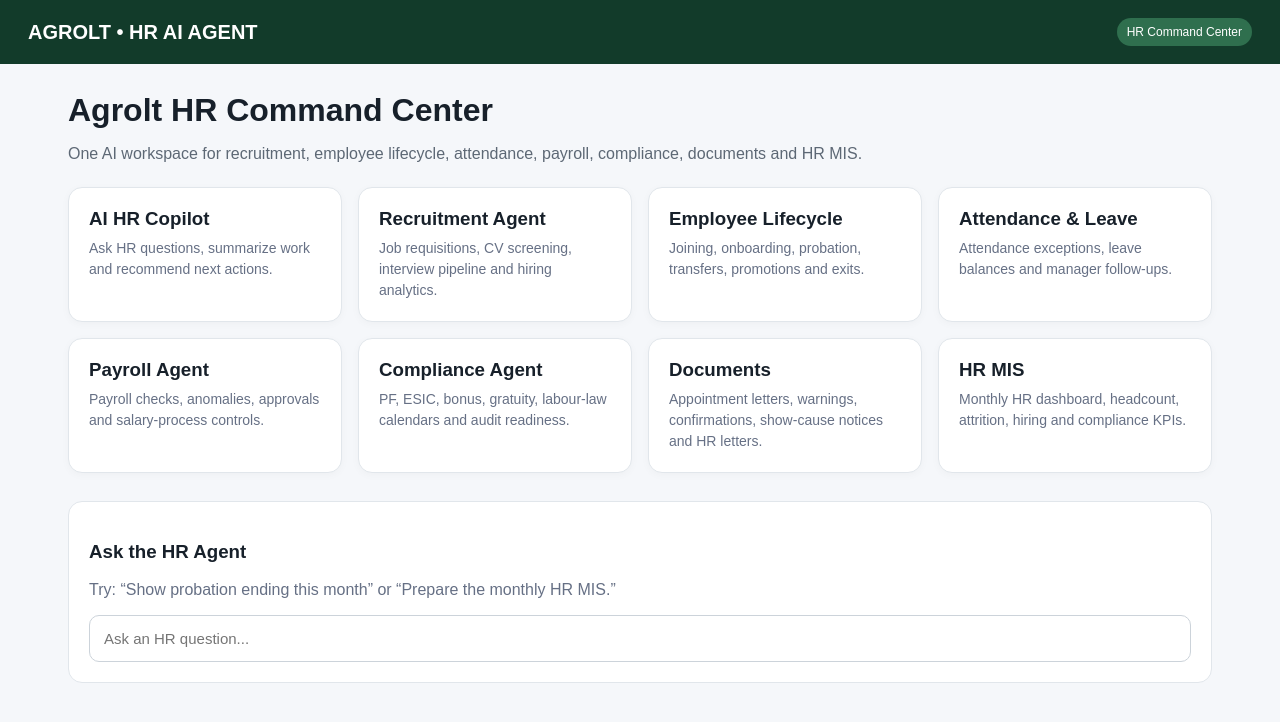
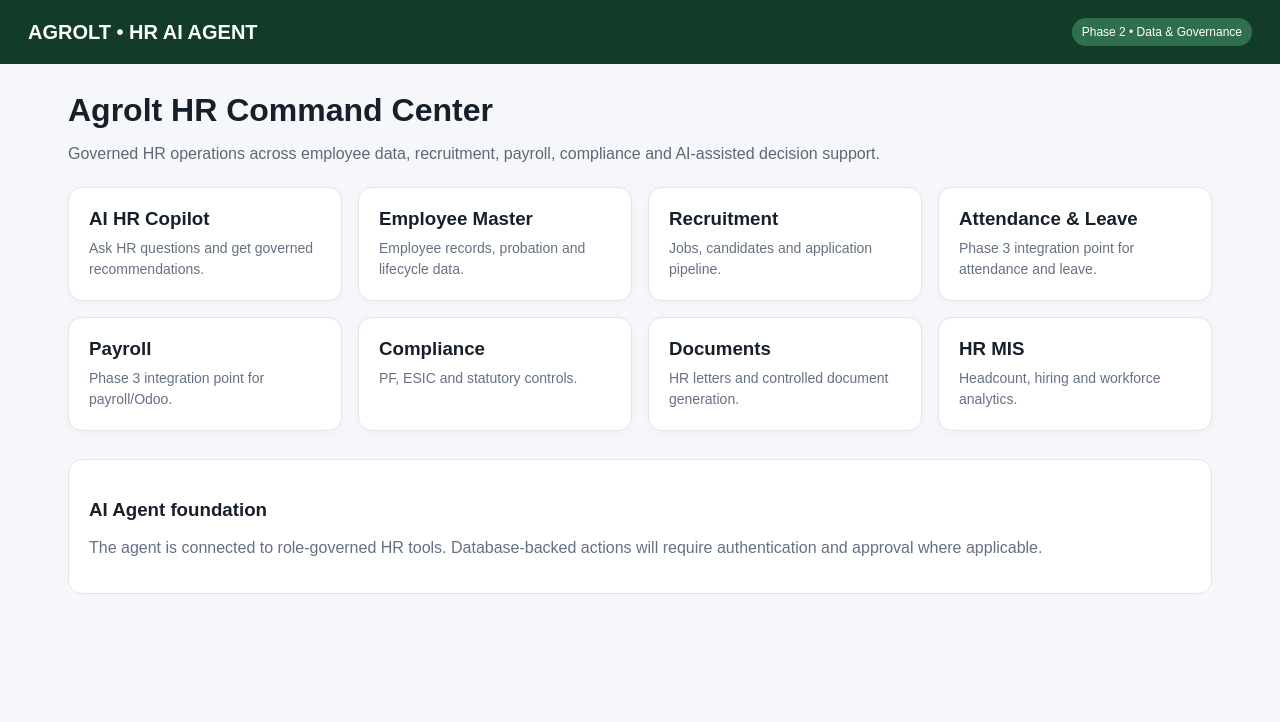
Before and after one commit to techjeet74-png/AI--HR-Agent, a Next.js app: page / in a window 1280 px wide. Shown: the top 722 px of the page. Built offline with nearby package versions, Linux system fonts and the light colour scheme.

Commit message:
Phase 2: wire app/page.tsx to HR governance

```diff
--- a/app/page.tsx
+++ b/app/page.tsx
@@ -1,25 +1,23 @@
-"use client";
-import {useState} from "react";
+import Link from "next/link";
 
 const modules=[
-["AI HR Copilot","Ask HR questions, summarize work and recommend next actions."],
-["Recruitment Agent","Job requisitions, CV screening, interview pipeline and hiring analytics."],
-["Employee Lifecycle","Joining, onboarding, probation, transfers, promotions and exits."],
-["Attendance & Leave","Attendance exceptions, leave balances and manager follow-ups."],
-["Payroll Agent","Payroll checks, anomalies, approvals and salary-process controls."],
-["Compliance Agent","PF, ESIC, bonus, gratuity, labour-law calendars and audit readiness."],
-["Documents","Appointment letters, warnings, confirmations, show-cause notices and HR letters."],
-["HR MIS","Monthly HR dashboard, headcount, attrition, hiring and compliance KPIs."]
+["AI HR Copilot","Ask HR questions and get governed recommendations.","/"],
+["Employee Master","Employee records, probation and lifecycle data.","/employees"],
+["Recruitment","Jobs, candidates and application pipeline.","/recruitment"],
+["Attendance & Leave","Phase 3 integration point for attendance and leave.","/"],
+["Payroll","Phase 3 integration point for payroll/Odoo.","/"],
+["Compliance","PF, ESIC and statutory controls.","/"],
+["Documents","HR letters and controlled document generation.","/"],
+["HR MIS","Headcount, hiring and workforce analytics.","/"]
 ];
 
 export default function Home(){
- const [q,setQ]=useState("");
  return <main className="shell">
-  <header className="topbar"><div className="brand">AGROLT • HR AI AGENT</div><div className="badge">HR Command Center</div></header>
+  <header className="topbar"><div className="brand">AGROLT • HR AI AGENT</div><div className="badge">Phase 2 • Data & Governance</div></header>
   <section className="content">
-   <div className="hero"><h1>Agrolt HR Command Center</h1><p>One AI workspace for recruitment, employee lifecycle, attendance, payroll, compliance, documents and HR MIS.</p></div>
-   <div className="grid">{modules.map(([title,desc])=><div className="card" key={title}><h3>{title}</h3><p>{desc}</p></div>)}</div>
-   <div className="chat"><h3>Ask the HR Agent</h3><p style={{color:"#667085"}}>Try: “Show probation ending this month” or “Prepare the monthly HR MIS.”</p><input value={q} onChange={e=>setQ(e.target.value)} placeholder="Ask an HR question..." aria-label="Ask the HR Agent"/></div>
+   <div className="hero"><h1>Agrolt HR Command Center</h1><p>Governed HR operations across employee data, recruitment, payroll, compliance and AI-assisted decision support.</p></div>
+   <div className="grid">{modules.map(([title,desc,url])=><Link className="card" href={url} key={title} style={{textDecoration:"none",color:"inherit"}}><h3>{title}</h3><p>{desc}</p></Link>)}</div>
+   <div className="chat"><h3>AI Agent foundation</h3><p style={{color:"#667085"}}>The agent is connected to role-governed HR tools. Database-backed actions will require authentication and approval where applicable.</p></div>
   </section>
  </main>;
 }
```
